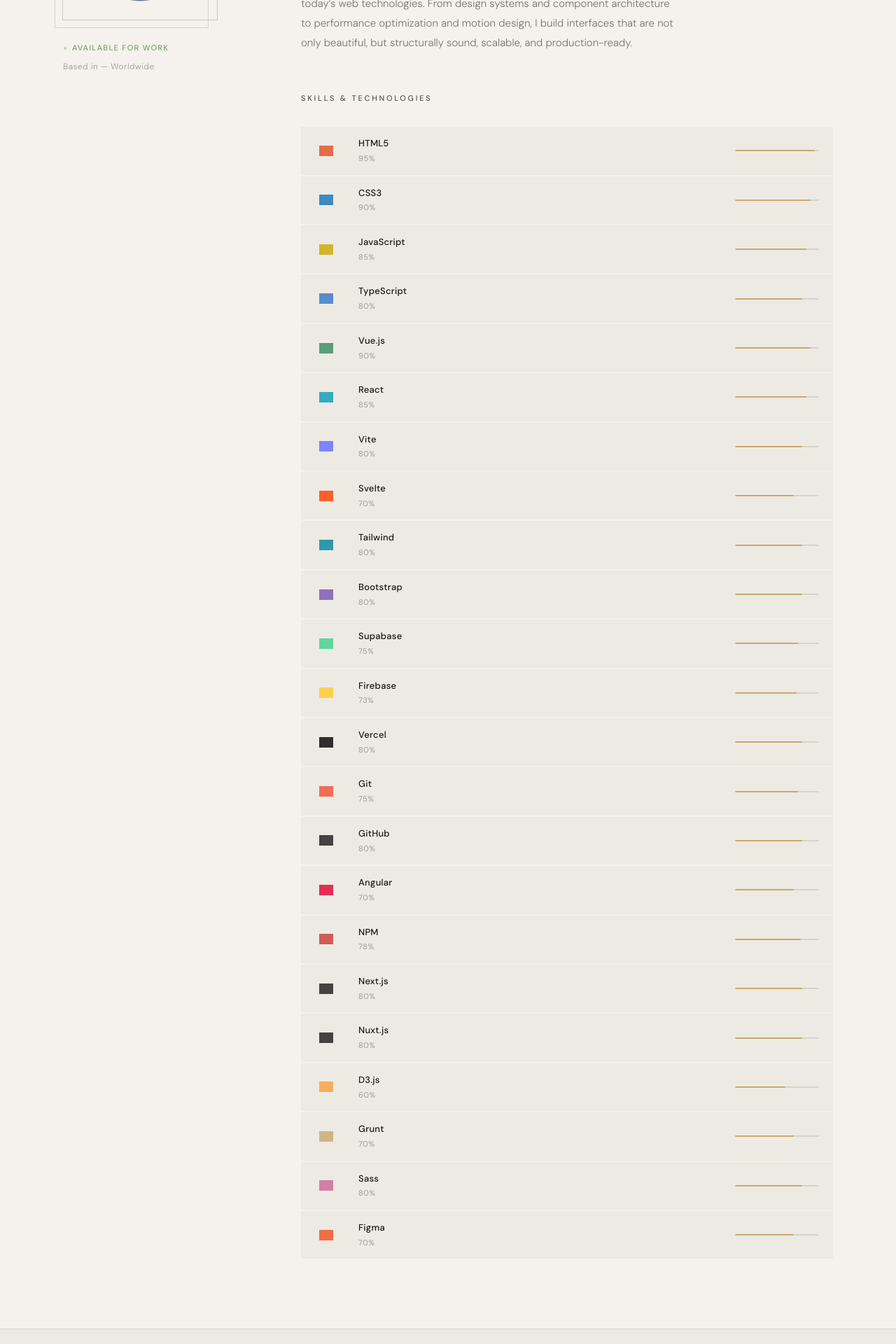
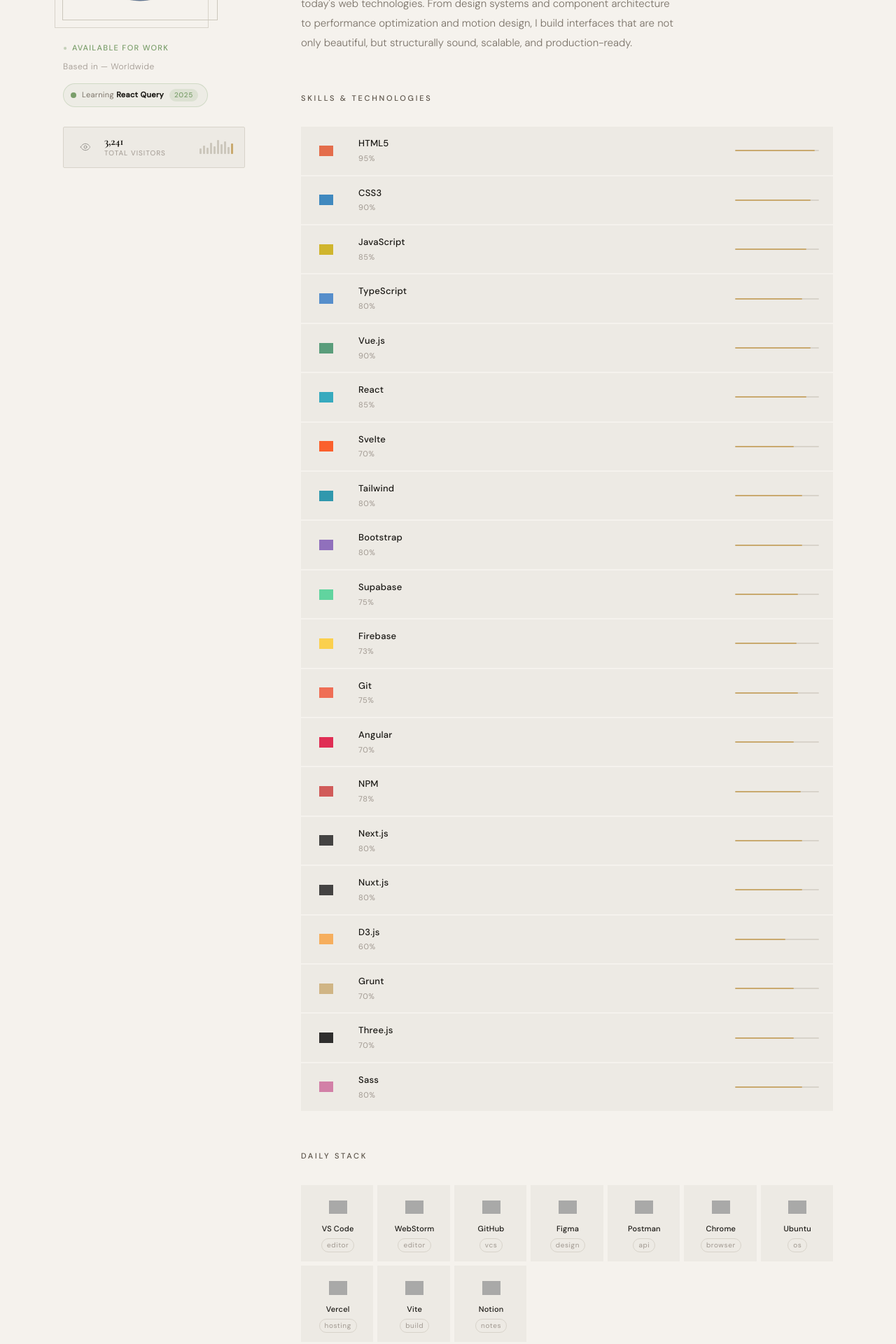
Before and after one commit to Mazennaji/VueJS-Portfolio, a Vue app: page /about in a window 1280 px wide. Shown: the part 340-2260 px from the top of the page at 70% size. Built offline with nearby package versions, Linux system fonts and the light colour scheme; no server answers; grey boxes are pictures that could not be loaded.

Commit message:
feat: add visitor counter and daily stack tools section to About view

```diff
--- a/src/views/About.vue
+++ b/src/views/About.vue
@@ -2,6 +2,7 @@
 import { onMounted, ref } from "vue";
 
 const isDark = ref(document.documentElement.classList.contains("dark"));
+const visitors = ref(null);
 
 const observer = new MutationObserver(() => {
   isDark.value = document.documentElement.classList.contains("dark");
@@ -36,7 +37,29 @@
 
   cards.forEach((c) => cardObs.observe(c));
   bars.forEach((b) => barObs.observe(b));
+
+  fetch("https://api.countapi.xyz/hit/demo-project/visits")
+    .then((r) => r.json())
+    .then((d) => {
+      visitors.value = d.value.toLocaleString();
+    })
+    .catch(() => {
+      visitors.value = "3,241";
+    });
 });
+
+const tools = [
+  { name: "VS Code",  tag: "editor",  icon: "https://cdn.jsdelivr.net/gh/devicons/devicon/icons/vscode/vscode-original.svg" },
+  { name: "WebStorm",  tag: "editor",  icon: "https://cdn.jsdelivr.net/gh/devicons/devicon/icons/webstorm/webstorm-original.svg" },
+  { name: "GitHub",   tag: "vcs",     icon: "https://cdn.jsdelivr.net/gh/devicons/devicon/icons/github/github-original.svg" },
+  { name: "Figma",    tag: "design",  icon: "https://cdn.jsdelivr.net/gh/devicons/devicon/icons/figma/figma-original.svg" },
+  { name: "Postman",  tag: "api",     icon: "https://cdn.jsdelivr.net/npm/simple-icons@v8/icons/postman.svg" },
+  { name: "Chrome",   tag: "browser", icon: "https://cdn.jsdelivr.net/gh/devicons/devicon/icons/chrome/chrome-original.svg" },
+  { name: "Ubuntu",   tag: "os",      icon: "https://cdn.jsdelivr.net/gh/devicons/devicon/icons/ubuntu/ubuntu-plain.svg" },
+  { name: "Vercel",   tag: "hosting", icon: "https://cdn.jsdelivr.net/gh/devicons/devicon/icons/vercel/vercel-original.svg" },
+  { name: "Vite",     tag: "build",   icon: "https://cdn.jsdelivr.net/npm/simple-icons@v8/icons/vite.svg" },
+  { name: "Notion",   tag: "notes",   icon: "https://cdn.jsdelivr.net/npm/simple-icons@v8/icons/notion.svg" },
+];
 
 const skills = [
   {
@@ -82,13 +105,6 @@
     logo: "https://cdn.jsdelivr.net/npm/simple-icons@v8/icons/react.svg",
   },
   {
-    name: "Vite",
-    level: "80%",
-    colorDark: "#646CFF",
-    colorLight: "#646CFF",
-    logo: "https://cdn.jsdelivr.net/npm/simple-icons@v8/icons/vite.svg",
-  },
-  {
     name: "Svelte",
     level: "70%",
     colorDark: "#FF3E00",
@@ -124,25 +140,11 @@
     logo: "https://cdn.jsdelivr.net/npm/simple-icons@v8/icons/firebase.svg",
   },
   {
-    name: "Vercel",
-    level: "80%",
-    colorDark: "#FFFFFF",
-    colorLight: "#000000",
-    logo: "https://cdn.jsdelivr.net/npm/simple-icons@v8/icons/vercel.svg",
-  },
-  {
     name: "Git",
     level: "75%",
     colorDark: "#F05032",
     colorLight: "#F05032",
     logo: "https://cdn.jsdelivr.net/npm/simple-icons@v8/icons/git.svg",
-  },
-  {
-    name: "GitHub",
-    level: "80%",
-    colorDark: "#F1F1F1",
-    colorLight: "#1a1a1a",
-    logo: "https://cdn.jsdelivr.net/npm/simple-icons@v8/icons/github.svg",
   },
   {
     name: "Angular",
@@ -187,18 +189,18 @@
     logo: "https://cdn.jsdelivr.net/npm/simple-icons@v8/icons/grunt.svg",
   },
   {
+    name: "Three.js",
+    level: "70%",
+    colorDark: "#ffffff",
+    colorLight: "#000000",
+    logo: "https://cdn.jsdelivr.net/gh/devicons/devicon/icons/threejs/threejs-original.svg",
+  },
+  {
     name: "Sass",
     level: "80%",
     colorDark: "#CC6699",
     colorLight: "#CC6699",
     logo: "https://cdn.jsdelivr.net/npm/simple-icons@v8/icons/sass.svg",
-  },
-  {
-    name: "Figma",
-    level: "70%",
-    colorDark: "#F24E1E",
-    colorLight: "#F24E1E",
-    logo: "https://cdn.jsdelivr.net/npm/simple-icons@v8/icons/figma.svg",
   },
 ];
 </script>
@@ -211,11 +213,39 @@
           <img src="/profile.png" alt="Profile" class="profile-img" />
           <div class="profile-glow" />
         </div>
+
         <div class="profile-meta">
           <span class="availability">
             <span class="dot" />Available for work
           </span>
           <p class="location">Based in — Worldwide</p>
+
+          <div class="learning-card">
+            <div class="pulse-ring">
+              <div class="pulse-dot" />
+              <div class="pulse-wave" />
+            </div>
+            <span class="learning-text">
+              Learning <strong>React Query</strong>
+            </span>
+            <span class="learning-tag">2025</span>
+          </div>
+        </div>
+
+        <div class="visitor-counter">
+          <div class="counter-icon">
+            <svg viewBox="0 0 24 24" fill="none" stroke="currentColor" stroke-width="1.5" stroke-linecap="round" stroke-linejoin="round">
+              <path d="M2 12s3-7 10-7 10 7 10 7-3 7-10 7-10-7-10-7z"/>
+              <circle cx="12" cy="12" r="3"/>
+            </svg>
+          </div>
+          <div class="counter-info">
+            <span class="counter-number">{{ visitors ?? "—" }}</span>
+            <span class="counter-label">total visitors</span>
+          </div>
+          <div class="counter-bars">
+            <span v-for="h in [8,12,9,16,11,20,14,18,10,15]" :key="h" class="bar-seg" :style="`height:${h}px`" />
+          </div>
         </div>
       </aside>
 
@@ -228,7 +258,7 @@
 
         <p class="bio">
           I architect and engineer modern frontend systems using the full
-          spectrum of today’s web technologies. From design systems and
+          spectrum of today's web technologies. From design systems and
           component architecture to performance optimization and motion design,
           I build interfaces that are not only beautiful, but structurally
           sound, scalable, and production-ready.
@@ -236,7 +266,6 @@
 
         <div class="skills-section">
           <span class="overline">Skills &amp; Technologies</span>
-
           <div class="skills-grid">
             <div
               v-for="(s, i) in skills"
@@ -257,6 +286,29 @@
               <div class="skill-bar-track">
                 <div class="skill-bar-fill" :style="`--pct: ${s.level}`" />
               </div>
+            </div>
+          </div>
+        </div>
+
+        <div class="tools-section">
+          <span class="overline">Daily Stack</span>
+          <div class="tools-grid">
+            <div
+              v-for="tool in tools"
+              :key="tool.name"
+              class="tool-card"
+            >
+              <div class="tool-dot" />
+              <div class="tool-img-wrap">
+                <img
+                  :src="tool.icon"
+                  :alt="tool.name"
+                  class="tool-img"
+                  :style="tool.tag === 'vcs' || tool.name === 'Notion' ? `filter: ${isDark ? 'invert(1)' : 'invert(0)'}` : ''"
+                />
+              </div>
+              <span class="tool-name">{{ tool.name }}</span>
+              <span class="tool-tag">{{ tool.tag }}</span>
             </div>
           </div>
         </div>
@@ -354,15 +406,8 @@
 }
 
 @keyframes pulse {
-  0%,
-  100% {
-    opacity: 1;
-    transform: scale(1);
-  }
-  50% {
-    opacity: 0.4;
-    transform: scale(0.7);
-  }
+  0%, 100% { opacity: 1; transform: scale(1); }
+  50%       { opacity: 0.4; transform: scale(0.7); }
 }
 
 .location {
@@ -371,6 +416,150 @@
   color: var(--text-faint);
   margin: 0;
   letter-spacing: 0.04em;
+}
+
+.learning-card {
+  display: inline-flex;
+  align-items: center;
+  gap: 8px;
+  margin-top: 6px;
+  padding: 7px 13px 7px 10px;
+  border-radius: 999px;
+  border: 1px solid rgba(122, 158, 106, 0.25);
+  background: rgba(122, 158, 106, 0.06);
+  width: fit-content;
+  position: relative;
+  overflow: hidden;
+}
+
+.learning-card::after {
+  content: '';
+  position: absolute;
+  inset: 0;
+  background: linear-gradient(90deg, transparent, rgba(122,158,106,0.08), transparent);
+  animation: shimmer 3s infinite;
+}
+
+@keyframes shimmer {
+  0%   { transform: translateX(-100%); }
+  100% { transform: translateX(200%); }
+}
+
+.pulse-ring {
+  position: relative;
+  width: 8px;
+  height: 8px;
+  flex-shrink: 0;
+}
+
+.pulse-dot {
+  position: absolute;
+  inset: 0;
+  border-radius: 50%;
+  background: #7a9e6a;
+}
+
+.pulse-wave {
+  position: absolute;
+  inset: -3px;
+  border-radius: 50%;
+  border: 1px solid #7a9e6a;
+  opacity: 0;
+  animation: ripple 2s ease-out infinite;
+}
+
+@keyframes ripple {
+  0%   { transform: scale(0.6); opacity: 0.8; }
+  100% { transform: scale(2);   opacity: 0; }
+}
+
+.learning-text {
+  font-size: 11px;
+  color: var(--text-muted);
+  font-weight: 400;
+  letter-spacing: 0.03em;
+  white-space: nowrap;
+}
+
+.learning-text strong {
+  font-weight: 600;
+  color: var(--text-primary);
+}
+
+.learning-tag {
+  font-size: 10px;
+  font-weight: 500;
+  padding: 1px 7px;
+  border-radius: 999px;
+  background: rgba(122, 158, 106, 0.15);
+  color: #7a9e6a;
+  letter-spacing: 0.06em;
+}
+
+.visitor-counter {
+  display: flex;
+  align-items: center;
+  gap: 12px;
+  padding: 12px 16px;
+  border: 1px solid var(--border-subtle);
+  background: var(--bg-surface);
+  border-radius: 2px;
+}
+
+.counter-icon {
+  width: 30px;
+  height: 30px;
+  display: flex;
+  align-items: center;
+  justify-content: center;
+  opacity: 0.4;
+}
+
+.counter-icon svg {
+  width: 16px;
+  height: 16px;
+  color: var(--text-primary);
+}
+
+.counter-info {
+  display: flex;
+  flex-direction: column;
+  gap: 1px;
+  flex: 1;
+}
+
+.counter-number {
+  font-size: 16px;
+  font-weight: 600;
+  color: var(--text-primary);
+  letter-spacing: -0.02em;
+  line-height: 1;
+  font-family: var(--font-serif);
+}
+
+.counter-label {
+  font-size: 10px;
+  color: var(--text-faint);
+  letter-spacing: 0.1em;
+  text-transform: uppercase;
+}
+
+.counter-bars {
+  display: flex;
+  gap: 2px;
+  align-items: flex-end;
+  height: 20px;
+}
+
+.bar-seg {
+  display: block;
+  width: 3px;
+  border-radius: 1px;
+  background: var(--border-mid);
+}
+
+.bar-seg:last-child {
+  background: var(--gold);
 }
 
 .content-header {
@@ -527,6 +716,96 @@
   transform: scaleX(1);
 }
 
+.tools-section {
+  display: flex;
+  flex-direction: column;
+  gap: 20px;
+  margin-top: 56px;
+}
+
+.tools-grid {
+  display: grid;
+  grid-template-columns: repeat(auto-fill, minmax(96px, 1fr));
+  gap: 6px;
+}
+
+.tool-card {
+  position: relative;
+  display: flex;
+  flex-direction: column;
+  align-items: center;
+  gap: 7px;
+  padding: 16px 8px 13px;
+  background: var(--bg-surface);
+  border-left: 2px solid transparent;
+  cursor: default;
+  transition:
+    background 0.25s ease,
+    border-color 0.25s ease,
+    transform 0.25s ease;
+}
+
+.tool-card:hover {
+  background: var(--bg-raised);
+  border-left-color: var(--gold);
+  transform: translateY(-2px);
+}
+
+.tool-card:hover .tool-dot {
+  opacity: 1;
+}
+
+.tool-dot {
+  position: absolute;
+  top: 8px;
+  right: 8px;
+  width: 4px;
+  height: 4px;
+  border-radius: 50%;
+  background: var(--gold);
+  opacity: 0;
+  transition: opacity 0.2s ease;
+}
+
+.tool-img-wrap {
+  width: 32px;
+  height: 32px;
+  display: flex;
+  align-items: center;
+  justify-content: center;
+}
+
+.tool-img {
+  width: 26px;
+  height: 26px;
+  object-fit: contain;
+  opacity: 0.85;
+  transition: opacity 0.2s ease;
+}
+
+.tool-card:hover .tool-img {
+  opacity: 1;
+}
+
+.tool-name {
+  font-size: 11px;
+  font-weight: 500;
+  color: var(--text-primary);
+  text-align: center;
+  letter-spacing: 0.02em;
+  line-height: 1.3;
+}
+
+.tool-tag {
+  font-size: 10px;
+  padding: 1px 7px;
+  border-radius: 999px;
+  background: transparent;
+  border: 1px solid var(--border-subtle);
+  color: var(--text-faint);
+  letter-spacing: 0.06em;
+}
+
 @media (max-width: 800px) {
   .about {
     padding: 60px 24px 80px;
@@ -547,5 +826,8 @@
   .skill-card {
     grid-template-columns: 36px 1fr 80px;
   }
+  .tools-grid {
+    grid-template-columns: repeat(auto-fill, minmax(80px, 1fr));
+  }
 }
 </style>
```
